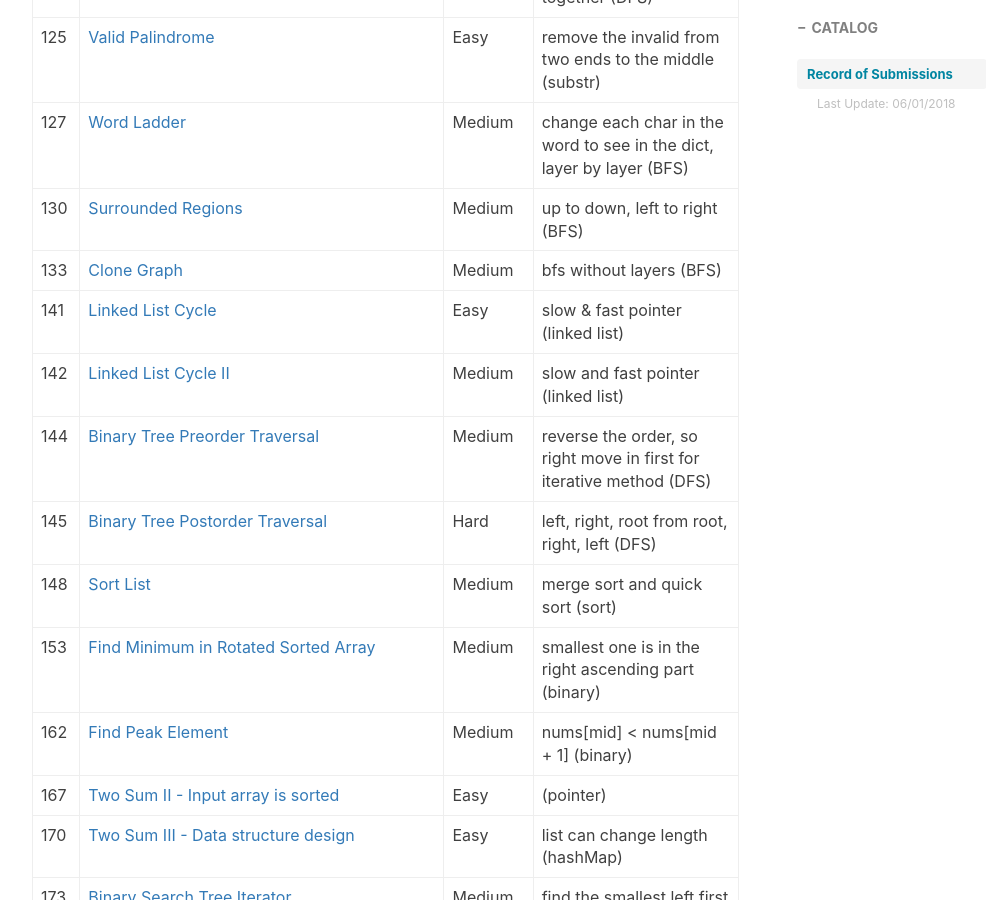
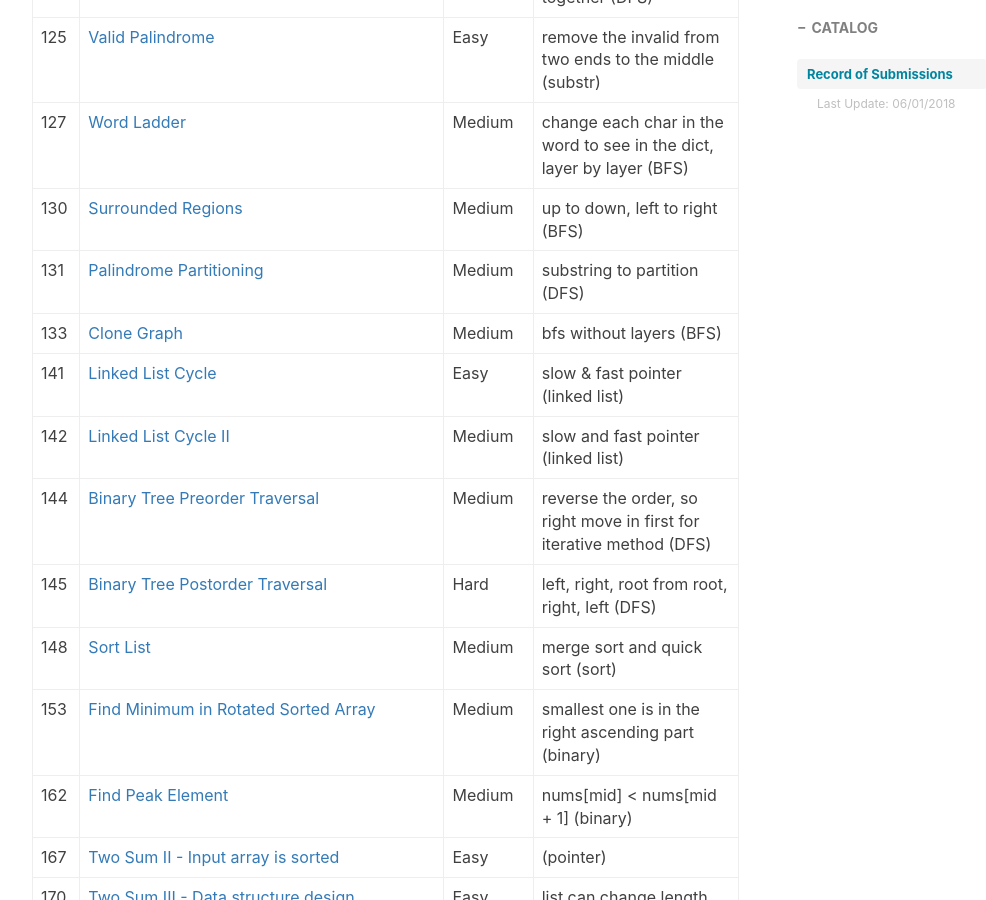
Before and after one commit to ly16/ly16.github.io, a Jekyll site: the page built from _posts/2018-05-18-leetcode-record-round1.md, in a window 1280 px wide and 900 px high, scrolled down 2900 px. Shown: the whole window, without its empty margins (233-1219 px from the left). Built offline with Jekyll 4.4.1, drawn with Linux system fonts in a browser that asks for light colours; nearby versions of some CDN libraries; comment, search, counter and statistics services are not loaded.

Commit message:
Update 2018-05-18-leetcode-record-round1.md

```diff
--- a/_posts/2018-05-18-leetcode-record-round1.md
+++ b/_posts/2018-05-18-leetcode-record-round1.md
@@ -56,6 +56,7 @@ tags:
 |125|[Valid Palindrome](https://github.com/ly16/LC-Practice/blob/master/Valid%20palindrome.java)|Easy|remove the invalid from two ends to the middle (substr)|
 |127|[Word Ladder](https://github.com/ly16/LC-Practice/blob/master/Word%20Ladder.java)|Medium|change each char in the word to see in the dict, layer by layer (BFS)|
 |130|[Surrounded Regions](https://github.com/ly16/LC-Practice/blob/master/Surrounded%20Regions.java)|Medium|up to down, left to right (BFS)|
+|131|[Palindrome Partitioning](https://github.com/ly16/LC-Practice/blob/master/Palindrome%20Partitioning.java)|Medium|substring to partition (DFS)|
 |133|[Clone Graph](https://github.com/ly16/LC-Practice/blob/master/Copy%20Graph.java)|Medium|bfs without layers (BFS)|
 |141|[Linked List Cycle](https://github.com/ly16/LC-Practice/blob/master/Check%20If%20Linked%20List%20Has%20A%20Cycle.java)|Easy|slow & fast pointer (linked list)|
 |142|[Linked List Cycle II](https://github.com/ly16/LC-Practice/blob/master/Linked%20List%20Cycle%20II.java)|Medium|slow and fast pointer (linked list)|
```
